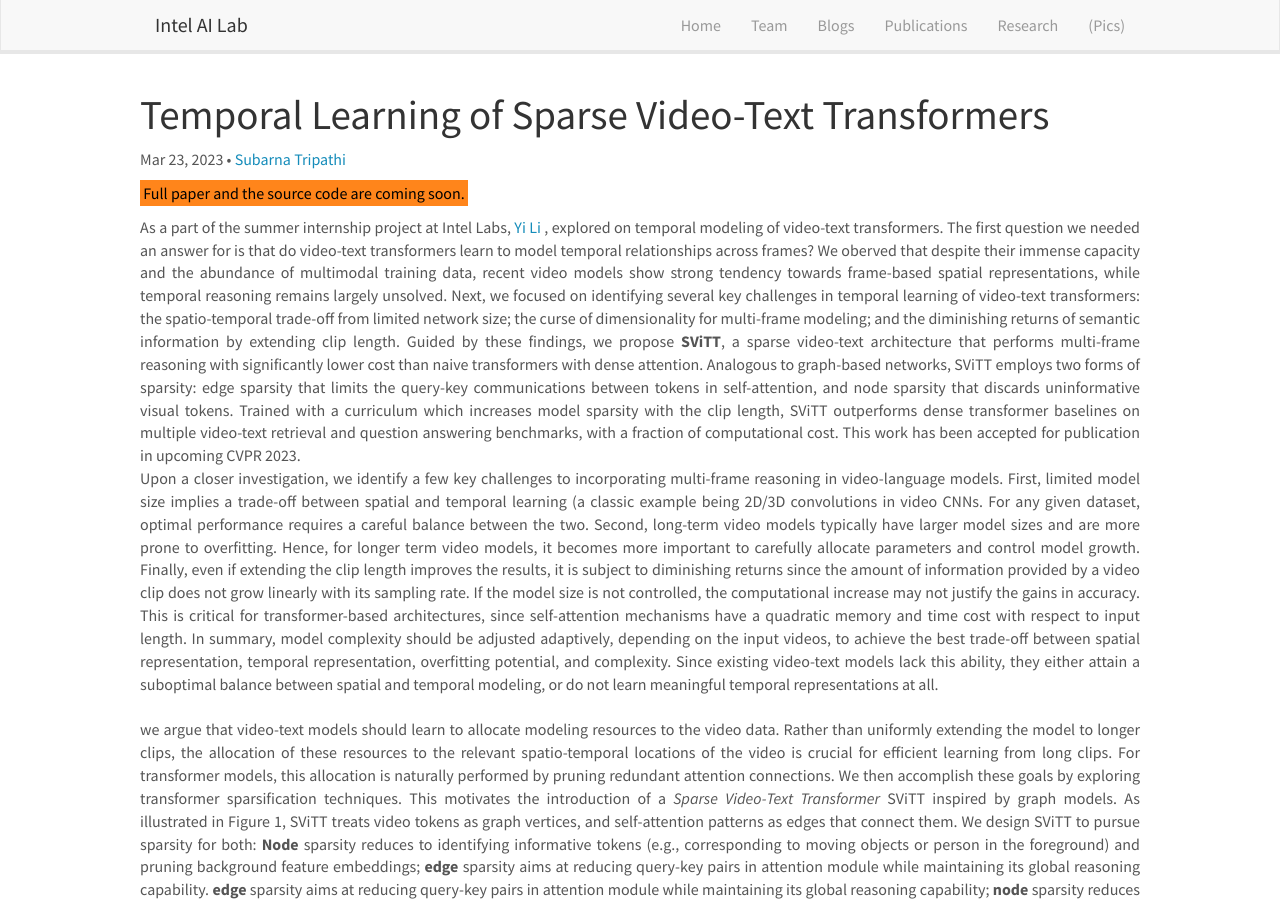
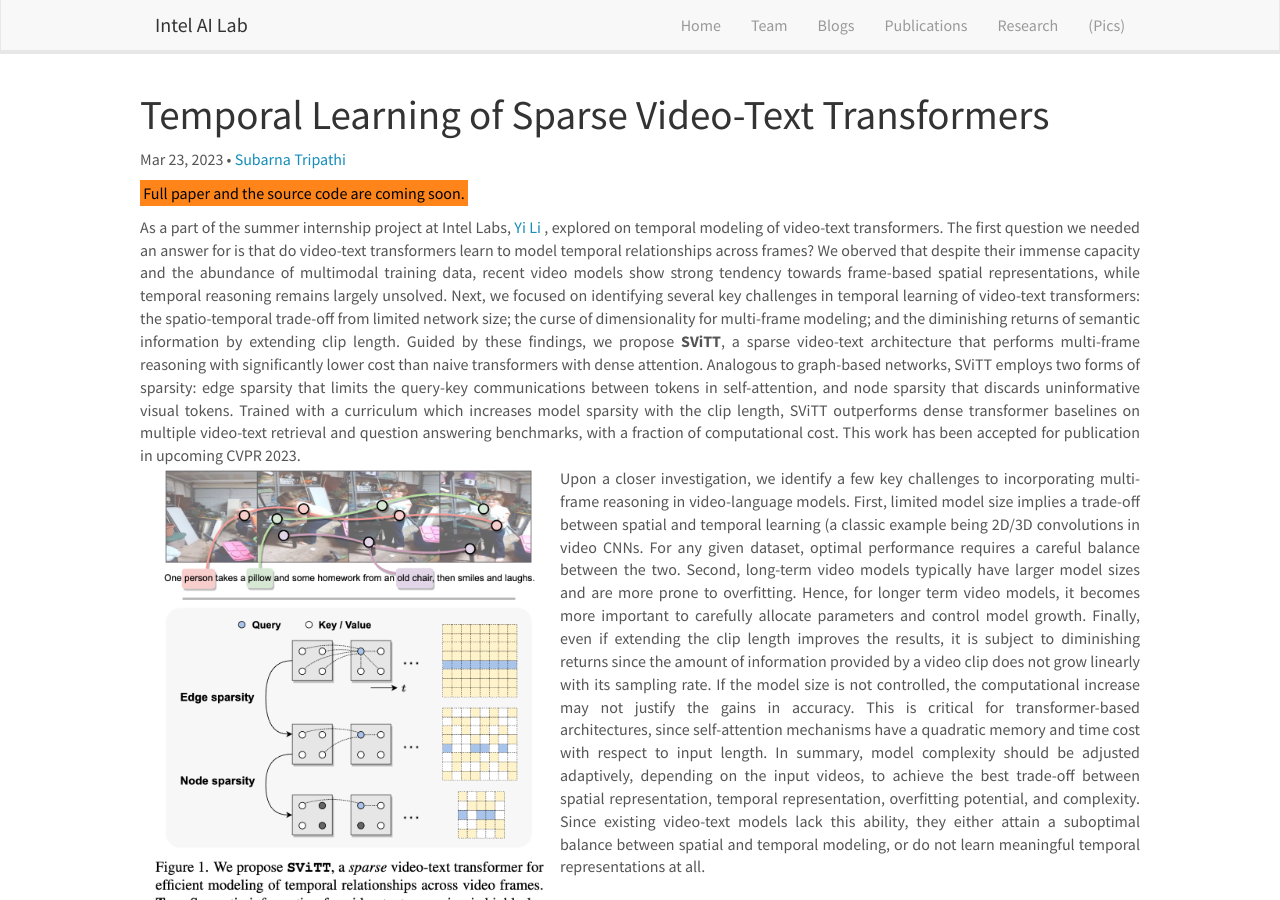
Before and after one commit to intelailabpage/intelailabpage.github.io, a Jekyll site: the page built from _posts/2023-03-23-sparse-video-transformer.md, in a window 1280 px wide and 900 px high. Built offline with Jekyll 4.4.1, drawn with Linux system fonts in a browser that asks for light colours; nearby versions of some CDN libraries.

Commit message:
Update 2023-03-23-sparse-video-transformer.md

```diff
--- a/_posts/2023-03-23-sparse-video-transformer.md
+++ b/_posts/2023-03-23-sparse-video-transformer.md
@@ -18,7 +18,7 @@ This work has been accepted for publication in upcoming CVPR 2023.
 
 <br>
 
-![]({{ site.url }}{{ site.baseurl }}/images/respic/svitt2.png){: style="width: 400px; float: left; margin: 0px 10px"}
+![]({{ site.url }}{{ site.baseurl }}/images/pubpic/svitt2.png){: style="width: 400px; float: left; margin: 0px 10px"}
 
 Upon a closer investigation, we identify a few key challenges to incorporating multi-frame reasoning in video-language models.
 First, limited model size implies a trade-off between spatial and temporal learning (a classic example being 2D/3D convolutions in video CNNs.
@@ -42,7 +42,7 @@ To address the diminishing returns for longer input clips, we propose to train S
 
 <br>
 
-![]({{ site.url }}{{ site.baseurl }}/images/respic/svitt_qual.png){: style="width: 800px; float: left; margin: 0px 10px"}
+![]({{ site.url }}{{ site.baseurl }}/images/pubpic/svitt_qual.png){: style="width: 800px; float: left; margin: 0px 10px"}
 
 SViTT is evaluated on diverse video-text benchmarks from video retrieval to question answering, comparing to prior art and our own dense modeling baselines. First, we perform a series of ablation studies to understand the benefit of sparse modeling in transformers. Interestingly, we find that both nodes (tokens) and edges (attention) can be pruned drastically at inference, with a small impact on test performance. In fact, token selection using cross-modal attention improves retrieval results by 1% without re-training. Figure 2 shows that SViTT isolates informative regions from background patches to facilitate efficient temporal reasoning.
 
```
